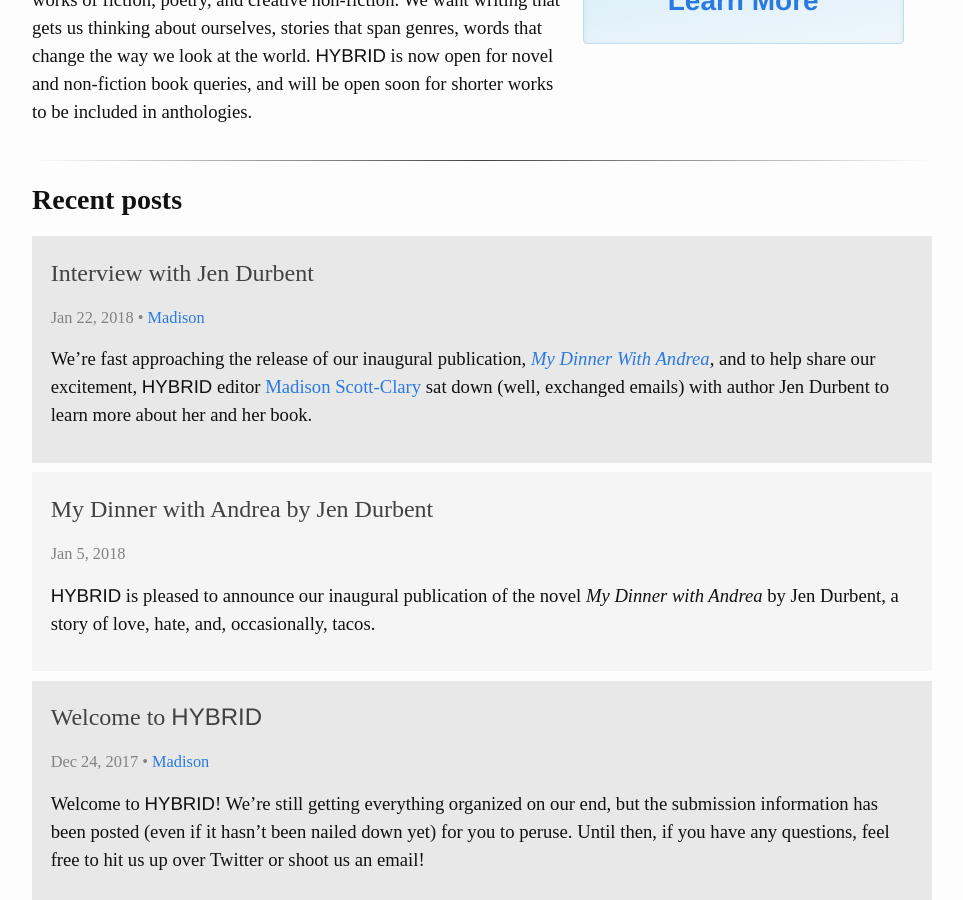
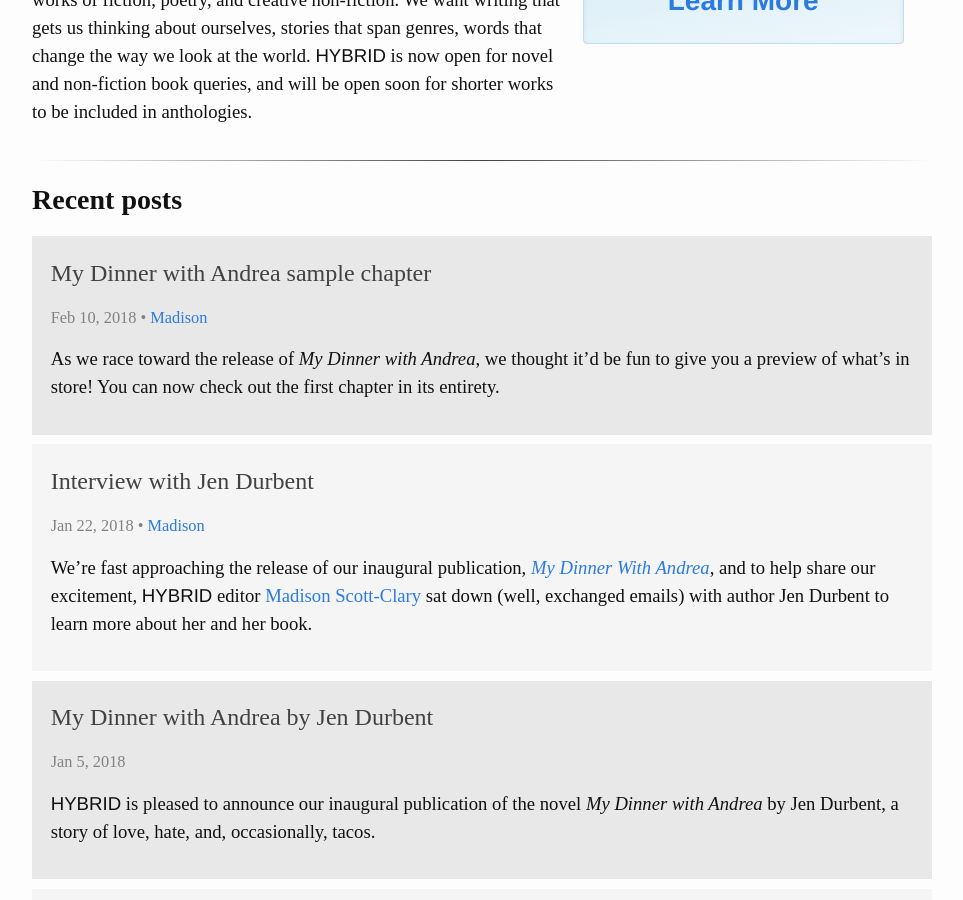
Before and after one commit to hybridink/hybrid.ink, a Jekyll site: the page built from index.md, in a window 1280 px wide and 900 px high, scrolled down 469 px. Shown: the whole window, without its empty margins (158-1121 px from the left). Built offline with Jekyll 4.4.1, drawn with Linux system fonts in a browser that asks for light colours; some web fonts are replaced.

Commit message:
Add post

```diff
--- /dev/null
+++ b/_posts/2018-02-10-andrea-sample.md
@@ -0,0 +1,9 @@
+---
+layout: post
+title: My Dinner with Andrea sample chapter
+author: Madison
+---
+
+As we race toward the release of *My Dinner with Andrea*, we thought it'd be fun to give you a preview of what's in store! You can now check out the first chapter in its entirety.
+
+### [Read the first chapter of *My Dinner with Andrea*](/my-dinner-with-andrea/sample-chapter)
```
Also changed, not shown: my-dinner-with-andrea/sample-chapter.md (+2 -0 lines).
